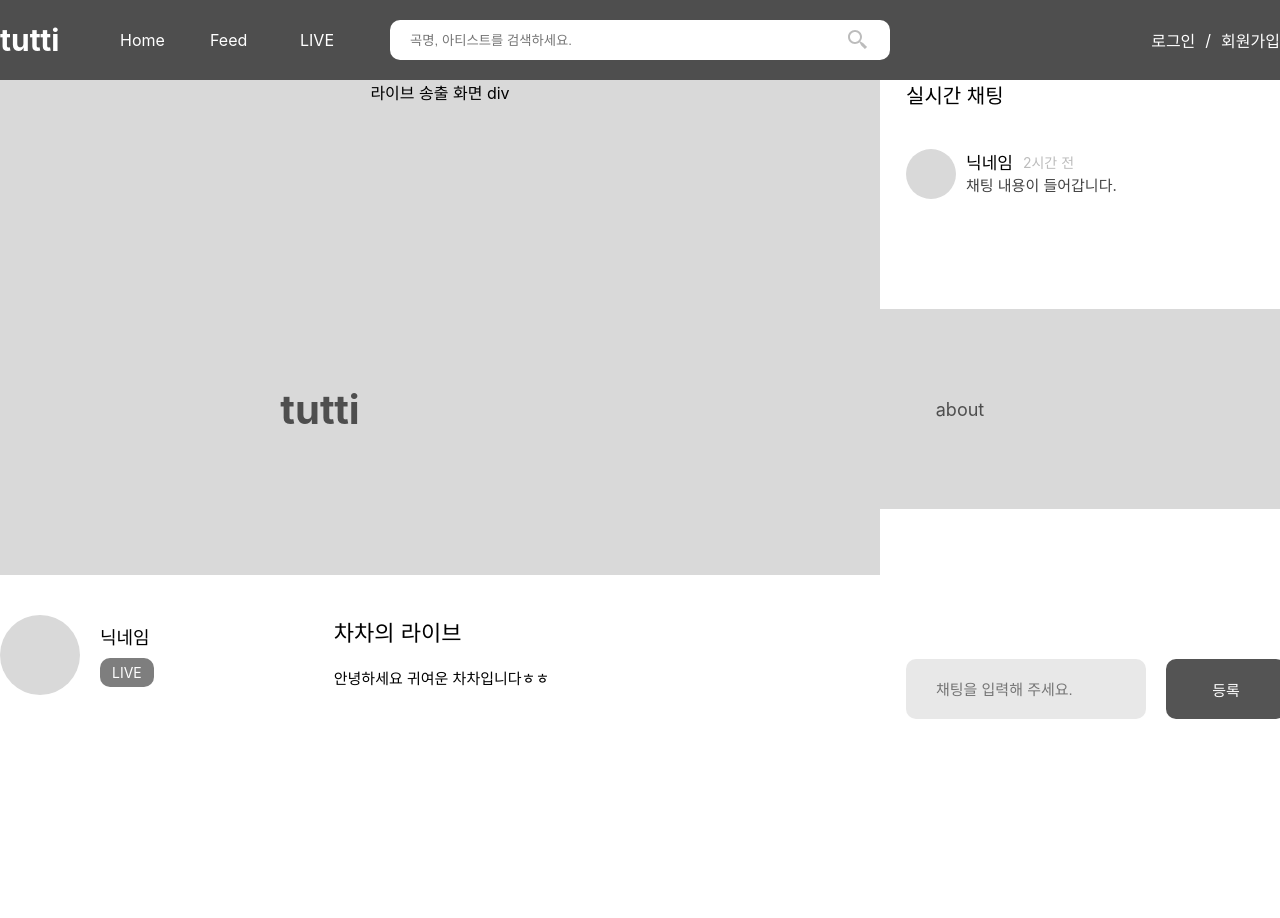
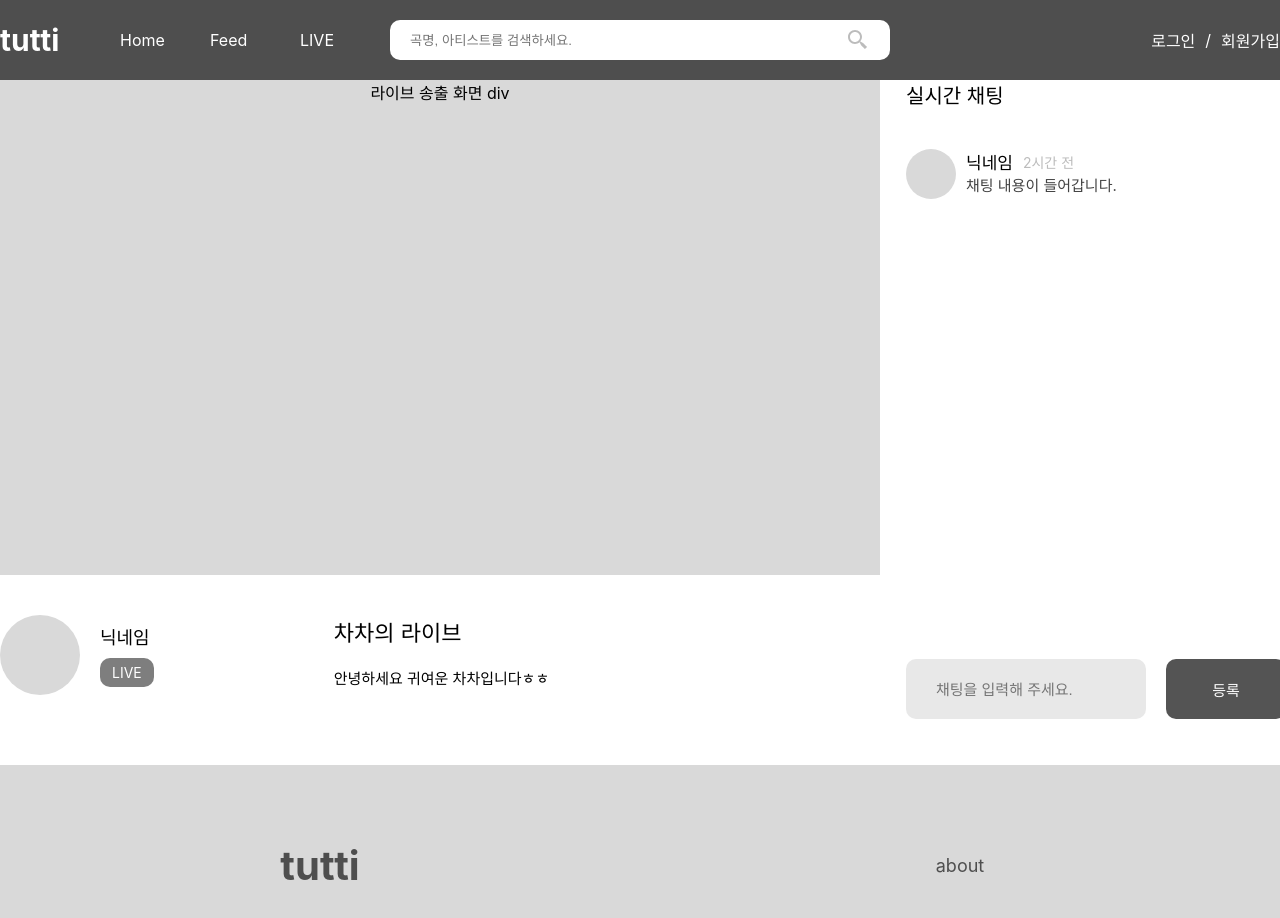
Before and after one commit to itsstacy/tuttimusicFE, a React (Create React App) app: page /live in a window 1280 px wide. Shown: the top 918 px of the page. Before the commit the page ends 800 px from the top, so only its background shows below. Built offline with nearby package versions, Linux system fonts and the light colour scheme.

Commit message:
Live 컴포넌트 css 수정

```diff
--- a/src/styles/App.css
+++ b/src/styles/App.css
@@ -2191,6 +2191,7 @@ input[type=radio] {
   width:100%;
   display:flex;
   justify-content: center;
+  height:685px;
 }
 
 .live-box {
```
